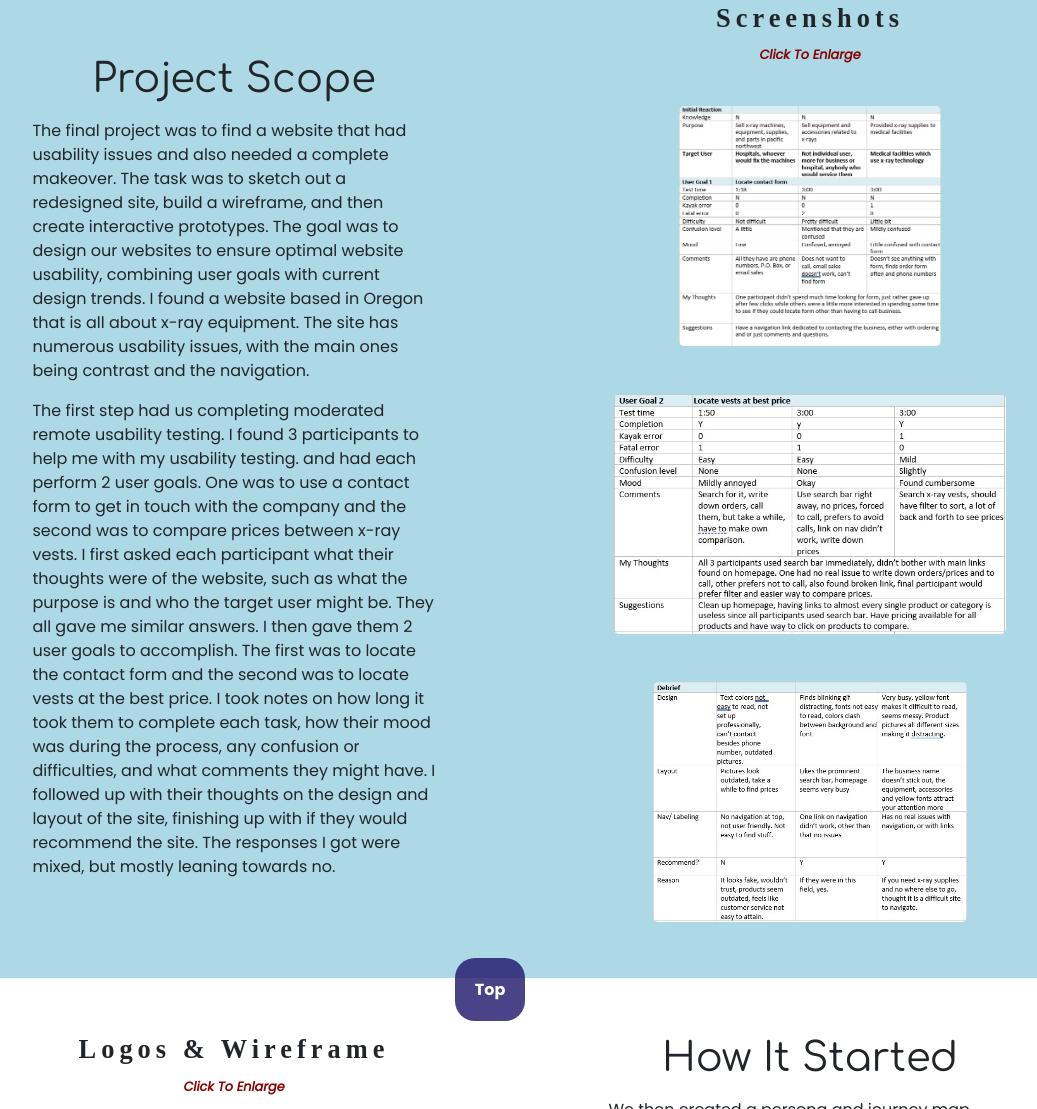
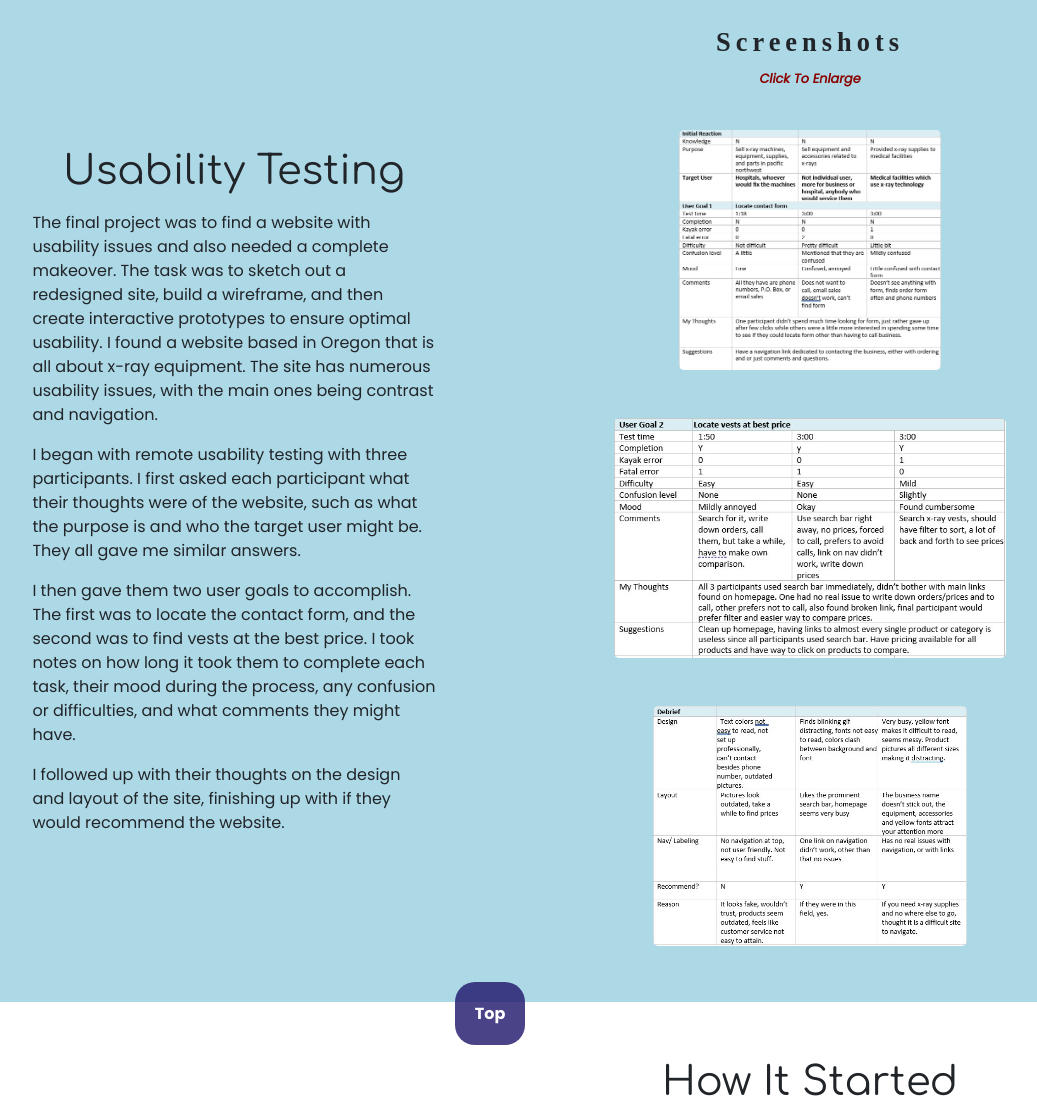
Before and after one commit to dennisgarbis/portfolio, a plain HTML site: page pnwx.html in a window 1280 px wide. Shown: the part 1136-2245 px from the top of the page, without its empty margins (118-1155 px from the left). Drawn offline with nearby package versions, Linux system fonts and the light colour scheme; files that its build step writes are made by us from their sources.

```diff
--- a/css/dionysus.css
+++ b/css/dionysus.css
@@ -37,7 +37,6 @@
 @media screen and (max-width: 600px) {
 
     #myImg, #myImg2, #myImg3, #myImg4 {
-        width: 40%;
         margin: .6rem;
     }
 
--- a/pnwx.html
+++ b/pnwx.html
@@ -97,6 +97,7 @@
             <section id="top-container">
                 <div class="top-container-padding">
                     <h2>Website Redesign</h2>
+                    <em>still being updated</em>
                     <p class="intro-p">Plenty of websites need a refresh, while others need more than that. Many have
                         usability issues as well as other problems. I took a course in prototyping, which emphasized
                         sketching techniques to
@@ -110,21 +111,26 @@
                     <div class="blue-container-flex">
                         <div class="blue-left">
                             <div class="blue-left-box">
-                                <h2>Project Scope</h2>
-                                <p>The final project was to find a website that had usability issues and also needed a
-                                    complete makeover.
-                                    The task was to sketch out a redesigned site, build a wireframe, and
-                                    then create interactive prototypes. The goal was to design our websites to ensure
-                                    optimal website usability, combining user goals with current design trends. I found
-                                    a website based in Oregon that is all about x-ray equipment. The site has numerous
-                                    usability issues, with the main ones being contrast and the navigation.
+                                <h2>Usability Testing</h2>
+                                <p>The final project was to find a website with usability issues and also needed a
+                                    complete makeover. The task was to sketch out a redesigned site, build a wireframe,
+                                    and then create interactive prototypes to ensure optimal usability. I found a
+                                    website based in Oregon that is all about x-ray equipment. The site has numerous
+                                    usability issues, with the main ones being contrast and navigation.
                                 </p>
-                                <p>The first step had us completing moderated remote usability testing. I found 3
-                                    participants to help me with my usability testing.
-                                    and had each perform 2 user goals. One was to use a contact form to get
-                                    in touch with the company and the second was to compare prices between x-ray vests.
-                                    I first asked each participant what their thoughts were of the website, such as what
-                                    the purpose is and who the target user might be. They all gave me similar answers. I then gave them 2 user goals to accomplish. The first was to locate the contact form and the second was to locate vests at the best price. I took notes on how long it took them to complete each task, how their mood was during the process, any confusion or difficulties, and what comments they might have. I followed up with their thoughts on the design and layout of the site, finishing up with if they would recommend the site. The responses I got were mixed, but mostly leaning towards no.
+                                <p>I began with remote usability testing with three participants. I first asked each
+                                    participant what their thoughts were of the website, such as what the purpose is and
+                                    who the target user might be. They all gave me similar answers.
+                                </p>
+                                <p>
+                                    I then gave them two user goals to accomplish. The first was to locate the contact
+                                    form, and the second was to find vests at the best price. I took notes on how long
+                                    it took them to complete each task, their mood during the process, any confusion or
+                                    difficulties, and what comments they might have.
+                                </p>
+                                <p>
+                                    I followed up with their thoughts on the design and layout of the site, finishing up
+                                    with if they would recommend the website.
                                 </p>
                             </div>
                         </div>
@@ -136,12 +142,12 @@
                                 <!-- The Modal -->
                                 <div id="myModal" class="modal">
                                     <span class="close">&times;</span>
-                                    <img src="images/user-goal-1.jpg" alt="locate contact form" class="modal-content" id="img01"
-                                        alt="homepage screenshot">
+                                    <img src="images/user-goal-1.jpg" alt="locate contact form" class="modal-content"
+                                        id="img01" alt="homepage screenshot">
                                     <div id="caption"></div>
                                 </div>
-                                <img src="images/user-goal-2.jpg" alt="screenshot of menu page" id="myImg2">
-                                <img src="images/debrief.jpg" alt="screenshot of about page" id="myImg3">
+                                <img src="images/user-goal-2.jpg" alt="find best price for vests" id="myImg2">
+                                <img src="images/debrief.jpg" alt="debrief of usability testing" id="myImg3">
                                 <!-- <img src="images/debrief.jpg" alt="screenshot of contact page" id="myImg4"> -->
                             </div>
                         </div>
@@ -157,8 +163,8 @@
                     <div class="blue-container-flex white-container-flex">
                         <div class="blue-right">
                             <div class="blue-right-box">
-                                <h3>Logos & Wireframe</h3>
-                                <p><em>click to enlarge</em></p>
+                                <!-- <h3>Logos & Wireframe</h3>
+                                <p><em>click to enlarge</em></p> -->
                                 <!-- <img src="images/dionysus-logo2.webp" alt="logo for dionysus website" id="myImg5">
                                 <img src="images/Dionysus-Wireframe.jpg"
                                     alt="wireframe for menu page of dionysus greek tavern" id="myImg6"> -->
@@ -179,7 +185,7 @@
                     <div class="blue-container-flex">
                         <div class="blue-left">
                             <div class="blue-left-box">
-                                <h2>go with the flow</h2>
+                                <!-- <h2>go with the flow</h2>
                                 <p>The rest of the site I did off the top of my head. I had ideas as to what will go
                                     where, but I changed the layout often while I was coding it out. I also created a
                                     small
@@ -191,12 +197,12 @@
                                     page. It was my first time using Bootstrap, and I found it very easy for
                                     everything
                                     to be
-                                    responsive.</p>
+                                    responsive.</p> -->
                             </div>
                         </div>
                         <div class="blue-right">
                             <div class="blue-right-box">
-                                <h3>Dessert</h3>
+                                <!-- <h3>Dessert</h3> -->
                                 <p><em>click to enlarge</em></p>
                                 <!-- <img src="images/galaktoboureko.jpg" alt="my favorite Greek dessert, galaktoboureko"
                                     id="myImg7">
@@ -209,15 +215,15 @@
                     <div class="blue-container-flex white-container-flex">
                         <div class="blue-right">
                             <div class="blue-right-box">
-                                <h3>About Us</h3>
+                                <!-- <h3>About Us</h3>
                                 <p><em>click to enlarge</em></p>
                                 <img src="images/gordon-screenshot.webp"
-                                    alt="about us section featuring the chef, a grandma, and gordon ramsey" id="myImg8">
+                                    alt="about us section featuring the chef, a grandma, and gordon ramsey" id="myImg8"> -->
                             </div>
                         </div>
                         <div class="blue-left">
                             <div class="blue-left-box">
-                                <h2>Minor Issues</h2>
+                                <!-- <h2>Minor Issues</h2>
                                 <p>The About Us page has a fully responsive gallery section, again thanks to Bootstrap.
                                     Have I mentioned how easy it was to set everything up with Bootstrap?</p>
                                 <p>I had some difficulties with the website. One was creating this section found on the
@@ -227,7 +233,7 @@
                                     as
                                     soon as I figured it out, I realized what I was doing wrong and even recreated it in
                                     another
-                                    project to make sure I was doing it correctly.</p>
+                                    project to make sure I was doing it correctly.</p> -->
                             </div>
                         </div>
                     </div>
```
Also changed, not shown: about.html (+1 -1 lines), contact.html (+1 -1 lines), dionysus.html (+1 -1 lines), graphic-design-copy.html (+1 -1 lines), index.html (+1 -1 lines), mode.html (+1 -1 lines), portfolio.html (+1 -1 lines), west.html (+1 -1 lines).
